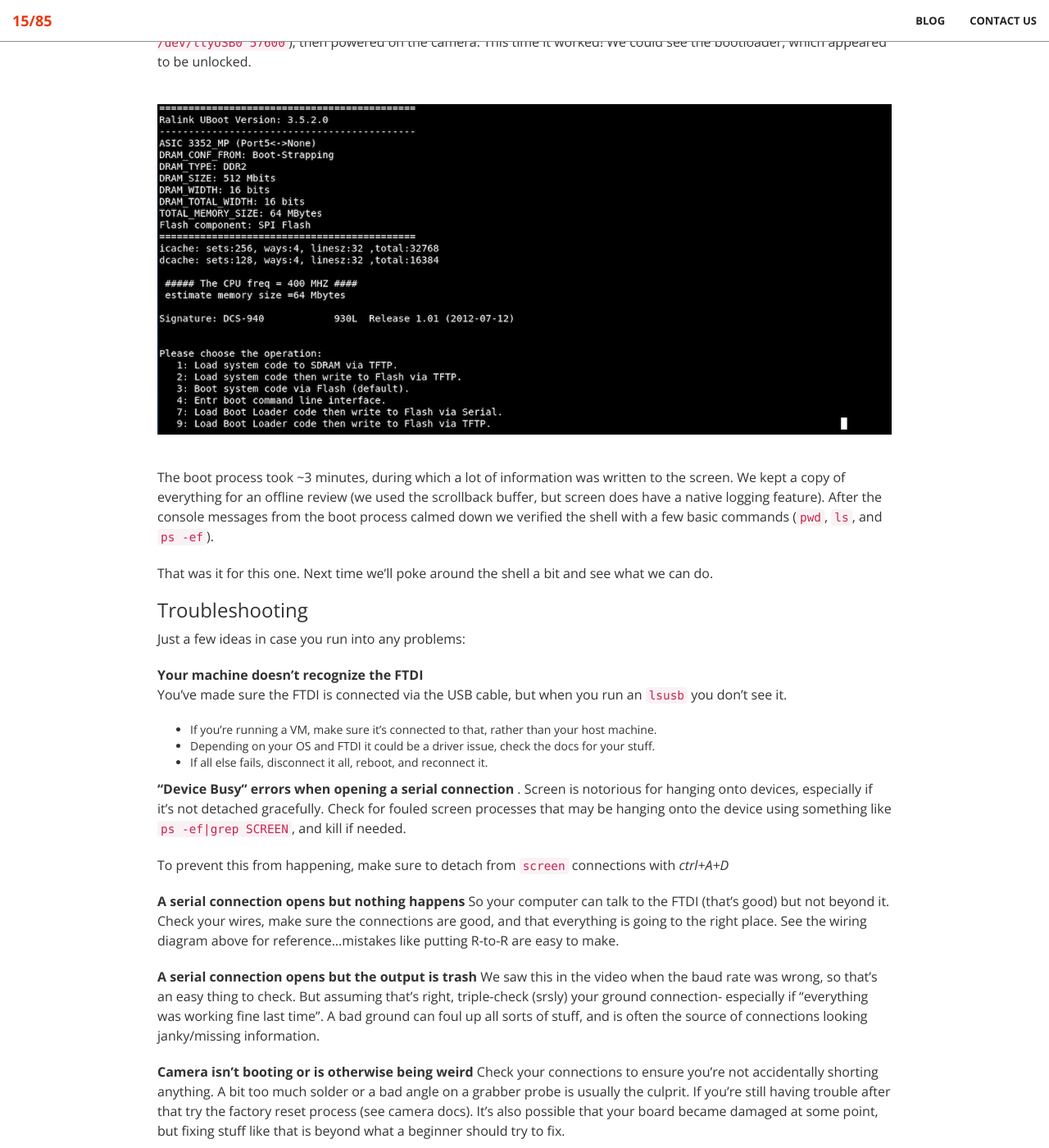
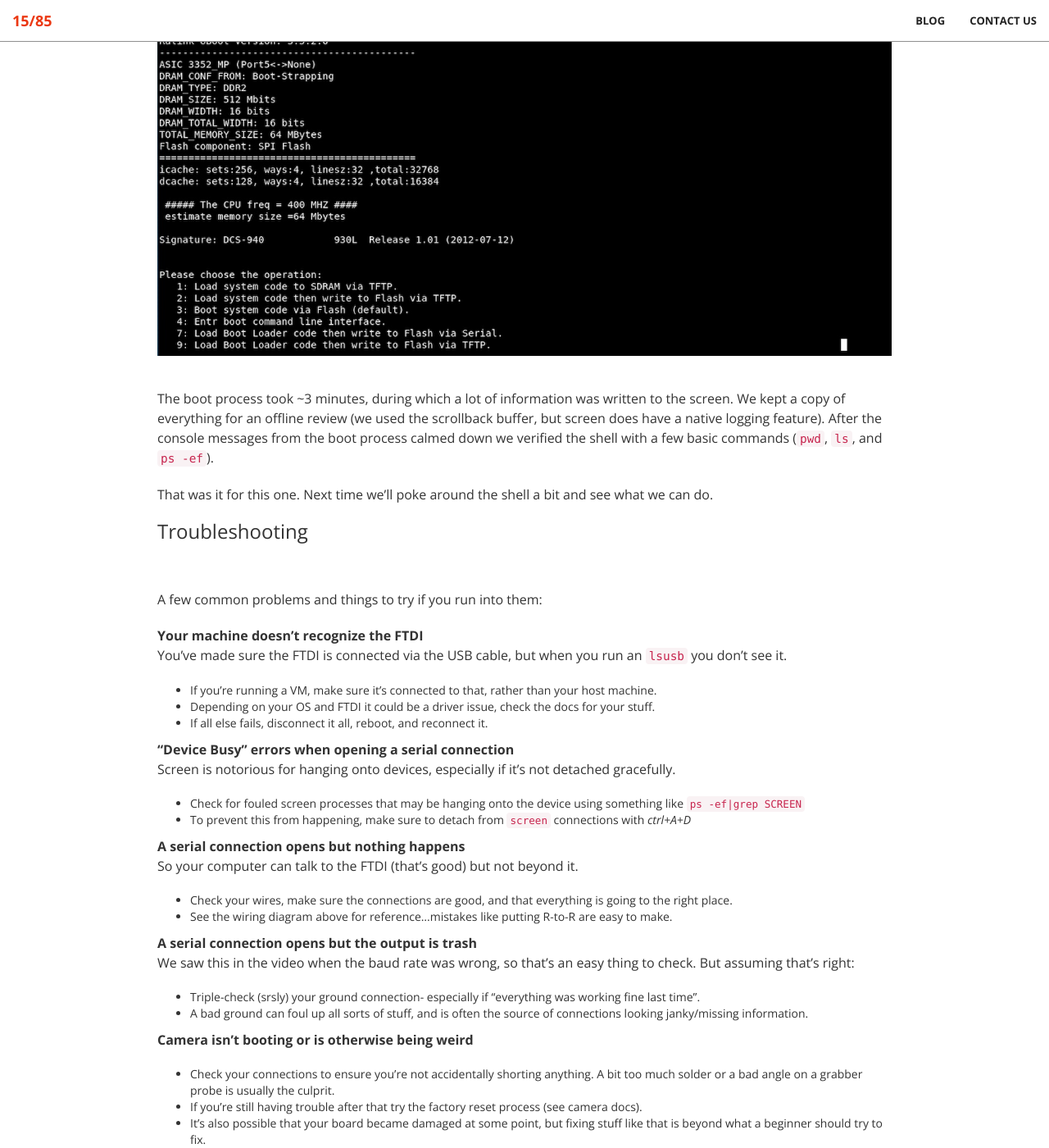
Before and after one commit to 1585sec/1585sec.github.io, a Jekyll site: the page built from _posts/2019-10-31-Hardware-Reversing-to-find-UART-and-shell.md, in a window 1280 px wide and 1400 px high, scrolled down 3646 px. Shown: the whole window at 82% size. Built offline with Jekyll 4.4.1, drawn with Linux system fonts in a browser that asks for light colours; some of the changed text lies outside the part shown.

Commit message:
Update 2019-10-31-Hardware-Reversing-to-find-UART-and-shell.md

```diff
--- a/_posts/2019-10-31-Hardware-Reversing-to-find-UART-and-shell.md
+++ b/_posts/2019-10-31-Hardware-Reversing-to-find-UART-and-shell.md
@@ -26,7 +26,7 @@ Here's a breakdown of what we used in the video, roughly in the order it appeare
 
 
 ### Walkthrough: Quick Reference
-<br><br>
+<br>
 **Finding Internal Photos in FCC Filings**
 
 We needed to know if the 931-L had the kind of attack surface we were looking for (specifically a UART). To get a peek at the inside of the camera before buying it we looked at the internal photos included in the camera's FCC filing. You can find the photos shown in the video by opening the [FCC's search tool](https://www.fcc.gov/oet/ea/fccid) and entering 931-L's FCC ID: KA2CS931LA1.
@@ -93,48 +93,19 @@ It seemed likely that the labels on those PTHs stood for Ground, Receive, Transm
 		</tr>
 
 	</tbody>
-
+<br>
 </table>
+<br
 _Quick Tip_ If you've never used a multimeter or are just a bit rusty, there are loads of tutorials out there. SparkFun's [How to Use a Multimeter](https://learn.sparkfun.com/tutorials/how-to-use-a-multimeter/) is solid and includes walkthroughs of the continuity and voltage measurements we did in the video.
 <br>
-
-<br>
-
 **Wiring up the FTDI**
 
 With the camera powered off, we connected the FTDI to the camera board using jumper wires and grabber probes as shown below. Note that the "V" was not connected.
 
-<table>
-<colgroup>
-<col width="50%" />
-<col width="50%" />
-</colgroup>
-<thead>
-<tr class="header">
-<th>FTDI Port</th>
-<th>UART TPH</th>
-</tr>
-</thead>
-<tbody>
-<tr>
-<td markdown="span">GND</td>
-<td markdown="span">G</td>
-</tr>
-<tr>
-<td markdown="span">RXI</td>
-<td markdown="span">T</td>
-</tr>
-<tr>
-<td markdown="span">TX0</td>
-<td markdown="span">R</td>
-</tr>
-</tbody>
-</table>
-
 ![]({{ site.baseurl }}/img/blog/2019/ftdi-wired.jpg)
 
 Once the FTDI was wired up, we connected it to the laptop via USB.
-
+<br>
 **Verifying the USB and opening a serial connection**
 
 With the camera powered off, we verified that the Kali VM recognized the FTDI with `lsusb`. We then found the TTY for it by running `ls /dev/|grep USB`. Since the FTDI was the only USB device attached to the VM, it was the only game in town (USB0).
@@ -154,10 +125,10 @@ Next we tried another common baud rate: 57600. Again, we used screen to open a s
 The boot process took ~3 minutes, during which a lot of information was written to the screen. We kept a copy of everything for an offline review (we used the scrollback buffer, but screen does have a native logging feature). After the console messages from the boot process calmed down we verified the shell with a few basic commands (`pwd`, `ls`, and `ps -ef`).
 
 That was it for this one. Next time we'll poke around the shell a bit and see what we can do.
-
+<br>
 ### Troubleshooting
-
-Just a few ideas in case you run into any problems:
+<br>
+A few common problems and things to try if you run into them:
 
 **Your machine doesn't recognize the FTDI**
 You've made sure the FTDI is connected via the USB cable, but when you run an `lsusb` you don't see it.
@@ -166,16 +137,22 @@ You've made sure the FTDI is connected via the USB cable, but when you run an `l
 * Depending on your OS and FTDI it could be a driver issue, check the docs for your stuff.
 * If all else fails, disconnect it all, reboot, and reconnect it.
 
-**"Device Busy" errors when opening a serial connection** .
-Screen is notorious for hanging onto devices, especially if it’s not detached gracefully. Check for fouled screen processes that may be hanging onto the device using something like `ps -ef|grep SCREEN`, and kill if needed.
-
-To prevent this from happening, make sure to detach from `screen` connections with _ctrl+A+D_
+**"Device Busy" errors when opening a serial connection**
+Screen is notorious for hanging onto devices, especially if it’s not detached gracefully.
+* Check for fouled screen processes that may be hanging onto the device using something like `ps -ef|grep SCREEN`
+* To prevent this from happening, make sure to detach from `screen` connections with _ctrl+A+D_
 
 **A serial connection opens but nothing happens**
-So your computer can talk to the FTDI (that's good) but not beyond it. Check your wires, make sure the connections are good, and that everything is going to the right place. See the wiring diagram above for reference...mistakes like putting R-to-R are easy to make.
+So your computer can talk to the FTDI (that's good) but not beyond it.
+* Check your wires, make sure the connections are good, and that everything is going to the right place.
+* See the wiring diagram above for reference...mistakes like putting R-to-R are easy to make.
 
 **A serial connection opens but the output is trash**
-We saw this in the video when the baud rate was wrong, so that's an easy thing to check. But assuming that's right, triple-check (srsly) your ground connection- especially if "everything was working fine last time". A bad ground can foul up all sorts of stuff, and is often the source of connections looking janky/missing information.
+We saw this in the video when the baud rate was wrong, so that's an easy thing to check. But assuming that's right:
+* Triple-check (srsly) your ground connection- especially if "everything was working fine last time".
+* A bad ground can foul up all sorts of stuff, and is often the source of connections looking janky/missing information.
 
 **Camera isn't booting or is otherwise being weird**
-Check your connections to ensure you're not accidentally shorting anything. A bit too much solder or a bad angle on a grabber probe is usually the culprit. If you're still having trouble after that try the factory reset process (see camera docs). It's also possible that your board became damaged at some point, but fixing stuff like that is beyond what a beginner should try to fix.
+* Check your connections to ensure you're not accidentally shorting anything. A bit too much solder or a bad angle on a grabber probe is usually the culprit.
+* If you're still having trouble after that try the factory reset process (see camera docs).
+* It's also possible that your board became damaged at some point, but fixing stuff like that is beyond what a beginner should try to fix.
```
